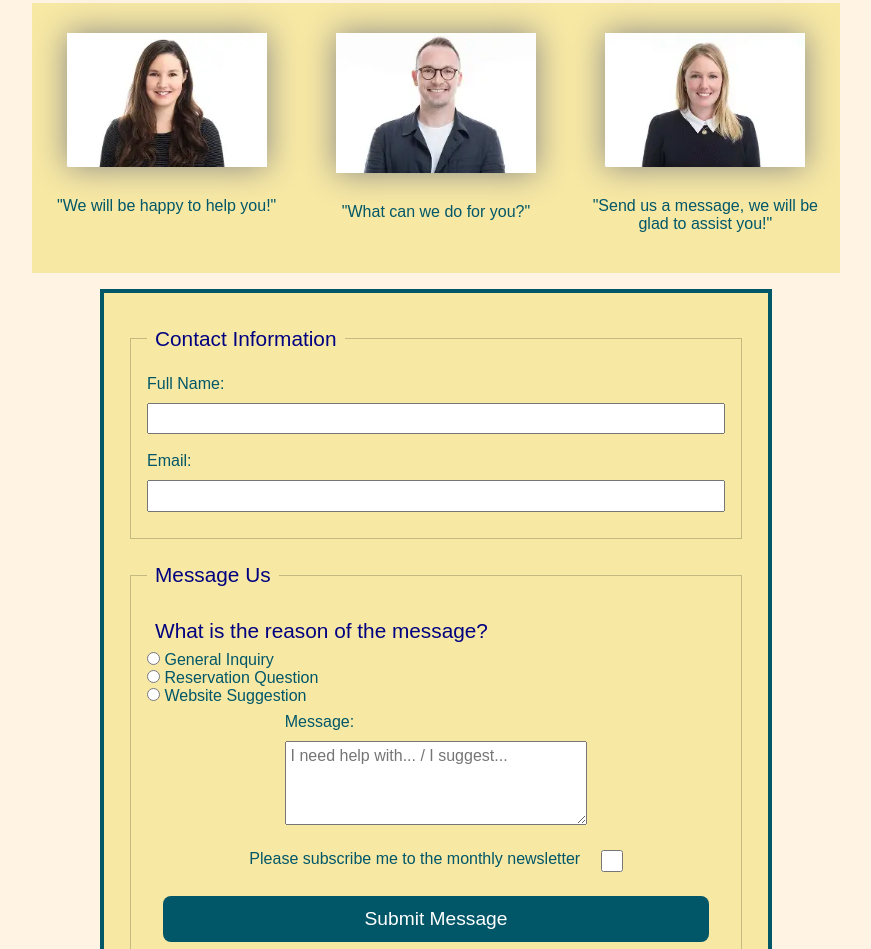
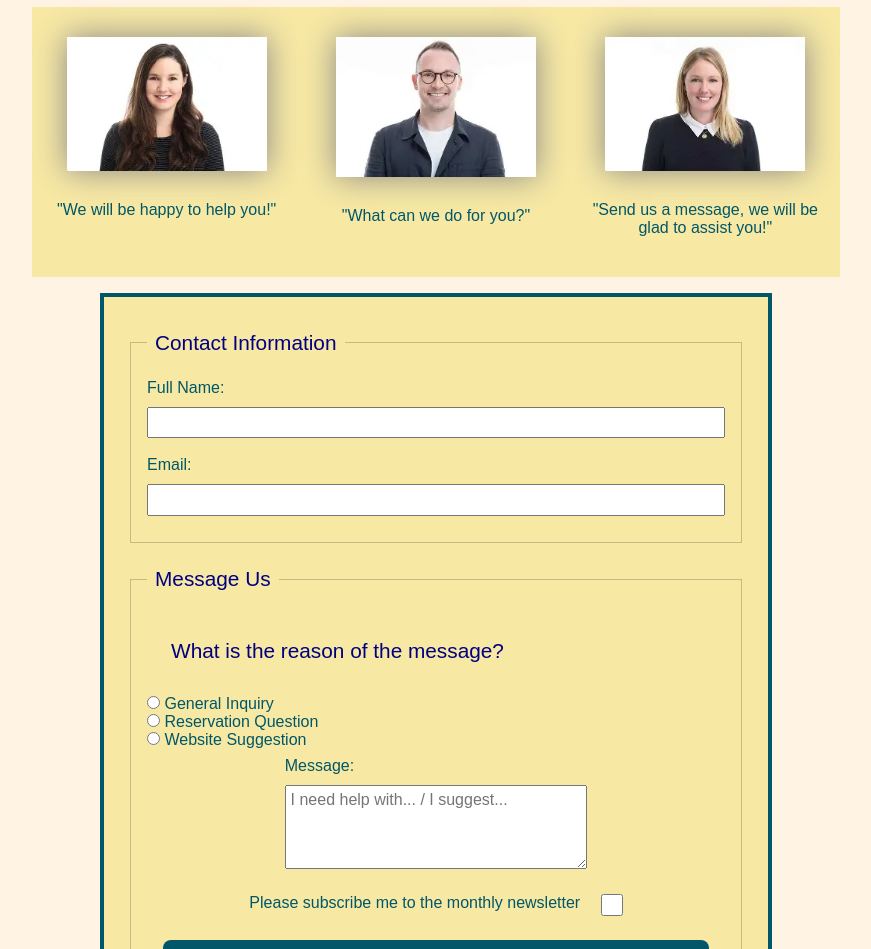
Before and after one commit to JoshuaConde9/wdd130, a plain HTML site: page wwr/contact.html in a window 1280 px wide. Shown: the part 1314-2263 px from the top of the page, without its empty margins (204-1075 px from the left). Drawn offline with Linux system fonts and the light colour scheme; a web font is replaced by a local one.

Commit message:
Contact Us fixes

```diff
--- a/wwr/contact.html
+++ b/wwr/contact.html
@@ -37,7 +37,7 @@
             <h3>Our Email</h3>
                 <p>splashingriver@support.com</p>
             <h3>Our Location</h3>
-                <iframe src="https://www.google.com/maps/embed?pb=!1m18!1m12!1m3!1d53542.76831167799!2d-72.96712902238876!3d4.103502316539163!2m3!1f0!2f0!3f0!3m2!1i1024!2i768!4f13.1!3m3!1m2!1s0x8e15a4f8e72c9e03%3A0x39b8863b5f43ec16!2sPuerto%20L%C3%B3pez%2C%20Meta!5e0!3m2!1ses!2sco!4v1754527063949!5m2!1ses!2sco" width="600" height="450" style="border:0;" allowfullscreen="" loading="lazy" referrerpolicy="no-referrer-when-downgrade"></iframe>
+                <iframe src="https://www.google.com/maps/embed?pb=!1m18!1m12!1m3!1d53542.76831167799!2d-72.96712902238876!3d4.103502316539163!2m3!1f0!2f0!3f0!3m2!1i1024!2i768!4f13.1!3m3!1m2!1s0x8e15a4f8e72c9e03%3A0x39b8863b5f43ec16!2sPuerto%20L%C3%B3pez%2C%20Meta!5e0!3m2!1ses!2sco!4v1754527063949!5m2!1ses!2sco" width="600" height="450" allowfullscreen="" loading="lazy" referrerpolicy="no-referrer-when-downgrade"></iframe>
         </section>
         <section class="employees">
 
@@ -70,14 +70,14 @@
 
                 <fieldset>
                     <legend>Message Us</legend>
-                    <div class="message-column">
-                        <legend>What is the reason of the message?</legend>
-                        <input type="radio" id="General Inquiry" name="message-purpose" value="General Inquiry">
-                        <label for="General Inquiry">General Inquiry</label><br>
-                        <input type="radio" id="Reservation Question" name="message-purpose" value="Reservation Question">
-                        <label for="Reservation Question">Reservation Question</label><br>
-                        <input type="radio" id="Website Suggestion" name="message-purpose" value="Website Suggestion">
-                        <label for="Website Suggestion">Website Suggestion</label>
+                    <p class="legend">What is the reason of the message?</p>
+                    <div>
+                        <input type="radio" id="general-inquiry" name="message-purpose" value="General Inquiry">
+                        <label for="general-inquiry">General Inquiry</label><br>
+                        <input type="radio" id="reservation-question" name="message-purpose" value="Reservation Question">
+                        <label for="reservation-question">Reservation Question</label><br>
+                        <input type="radio" id="website-suggestion" name="message-purpose" value="Website Suggestion">
+                        <label for="website-suggestion">Website Suggestion</label>
                     </div>
 
                     <div class="message-text">
--- a/wwr/styles/rafting.css
+++ b/wwr/styles/rafting.css
@@ -185,7 +185,6 @@ footer p{
 
 
 .contact p {
-    display: relative;
     position: relative;
     width: 40%;
     height: auto;
@@ -266,13 +265,12 @@ fieldset {
     border: 1px solid rgb(0 0 0 / 0.2);
     padding: 1rem;
 }
-legend {
+legend, .legend {
     padding: 0.5rem;
     color: navy;
     font-size: 1.3rem;
 }
 form {
-    position: block;
     background-color: var(--accent2-color);
     padding: 10px;
     width: 80%;
@@ -280,7 +278,6 @@ form {
     border: 4px solid var(--primary-color);
     top: -1280px;
     left: -30px;
-    size-adjust: 20%;
 }
 label, input, button, select, textarea {
     font-family: var(--body-font)
```
